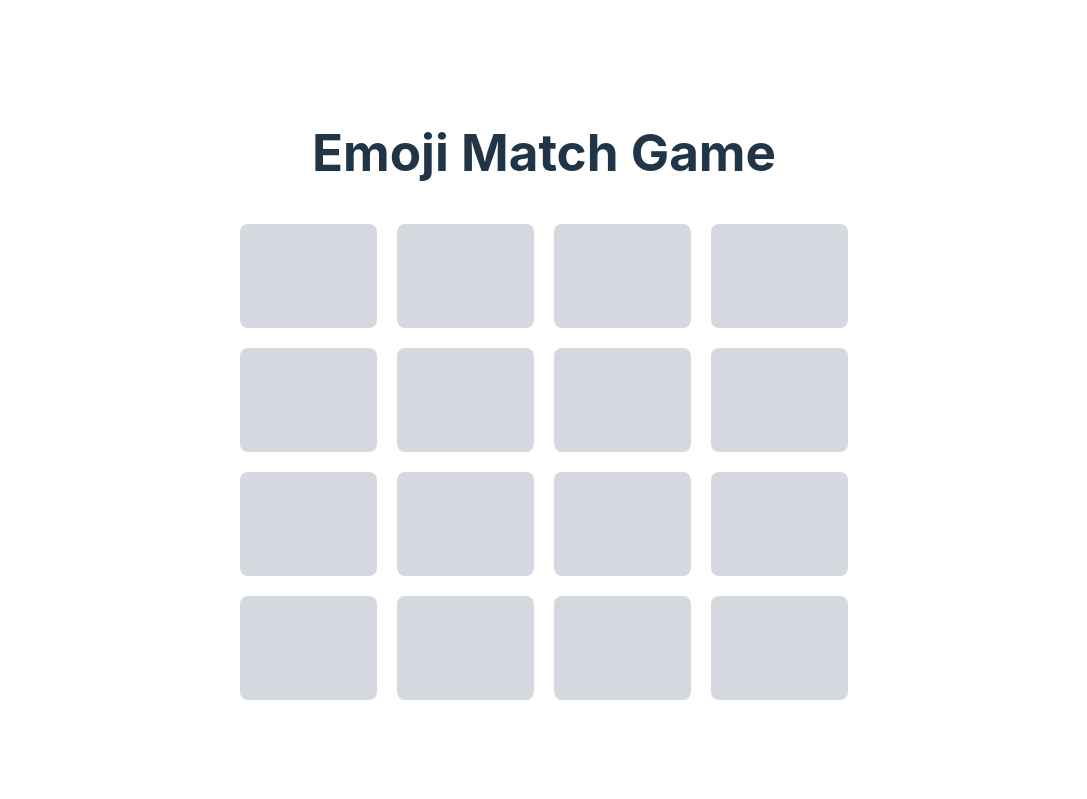
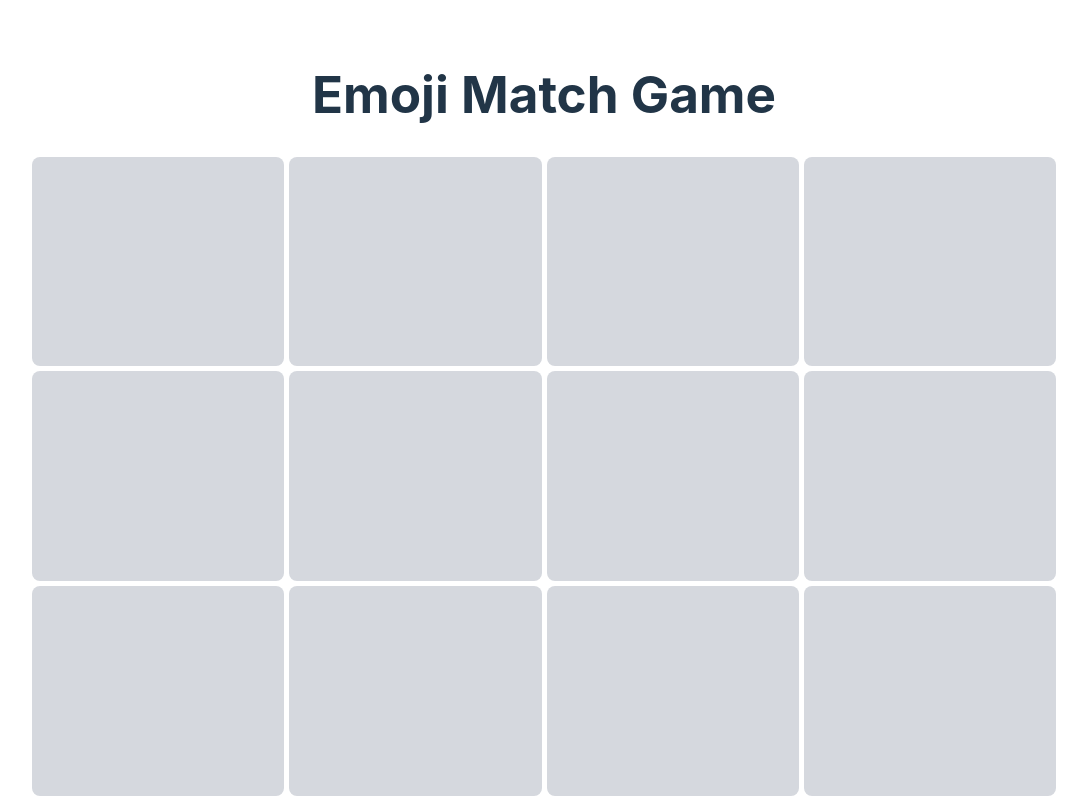
Before and after one commit to brenelz/react-emojimatch, a React (Vite) app: page / in a window 1280 px wide. Shown: the top 799 px of the page, without its empty margins (96-1183 px from the left). Built offline with nearby package versions, Linux system fonts and the light colour scheme.

Commit message:
Make changes based on feedback

```diff
--- a/src/App.css
+++ b/src/App.css
@@ -3,21 +3,27 @@
   margin: 0 auto;
   padding: 2rem;
   text-align: center;
+  display: flex;
+  flex-direction: column;
+  align-items: center;
+}
+
+.board {
+  max-width: 1280px;
+  display: grid;
+  grid-gap: clamp(5px, 5px, 20px);
+  aspect-ratio: 1.2;
+  width: 80vw;
+  grid-template-columns: repeat(4, 1fr);
 }
 
 .cell {
-  margin: 10px;
-  height: 104px;
-  width: 137px;
-  font-size: 40px;
+  display: flex;
+  justify-content: center;
+  align-items: center;
+  height: 100%;
+  width: 100%;
+  font-size: clamp(1rem, 8vw, 12rem);
+  line-height: inherit;
   overflow: hidden;
 }
-
-@media only screen and (max-width: 600px) {
-  .cell {
-    margin: 5px;
-    height: 53px;
-    width: 57px;
-    font-size: 16px;
-  }
-}
--- a/src/components/EmojiMatchGame.tsx
+++ b/src/components/EmojiMatchGame.tsx
@@ -59,22 +59,21 @@ function EmojiMatchGame({ startNewGame, completedBoard }: EmojiMatchGameProps) {
     }
 
     return (
-        <div>
+        <>
             {numCorrect === 8 && <p>Congrats! You have completed the game in <strong>{numGuesses}</strong> guesses! <button style={{ marginLeft: '10px' }} onClick={startNewGame}>New Game</button></p>}
-            {currentBoard.map((row, x) => (
-                <div key={x}>
-                    {row.map((emoji, y) => (
+
+            <div className="board">
+                {currentBoard.map((row, x) => row.map((emoji, y) => (
                     <button
                         key={y}
                         className="cell"
                         onClick={() => revealEmoji({ x, y })}
                     >
-                            {emoji ? emoji : <div>&nbsp;</div>}
+                        {emoji ? emoji : <>&nbsp;</>}
                     </button>
-                    ))}
+                )))}
             </div>
-            ))}
-        </div>
+        </>
     )
 }
 
```
Lines whose indentation alone changed are shown as unchanged.
